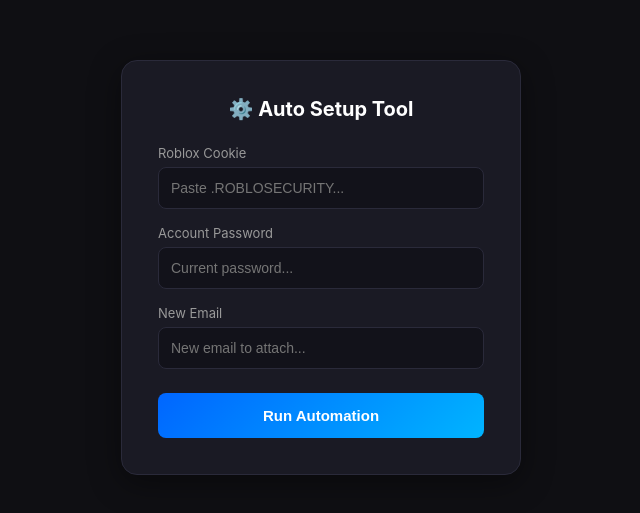
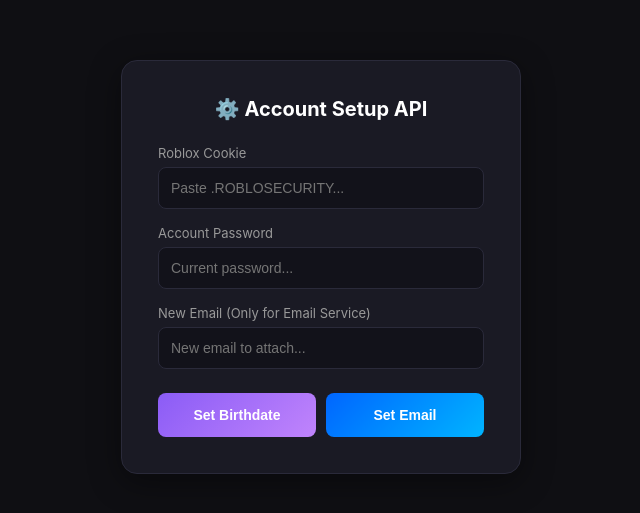
Before and after one commit to WeAreDevs-ops/puppeteer-updater, a website: page public/index.html in a window 1280 px wide. Shown: the part 133-646 px from the top of the page, without its empty margins (319-959 px from the left). Drawn offline with Linux system fonts and the light colour scheme.

Commit message:
Update index.html

```diff
--- a/public/index.html
+++ b/public/index.html
@@ -3,7 +3,7 @@
 <head>
     <meta charset="UTF-8">
     <meta name="viewport" content="width=device-width, initial-scale=1.0">
-    <title>Account Automation</title>
+    <title>Account Automation API</title>
     <style>
         * { box-sizing: border-box; margin: 0; padding: 0; }
         body { font-family: -apple-system, sans-serif; background: #0f0f13; color: #e0e0e0; display: flex; align-items: center; justify-content: center; min-height: 100vh; padding: 20px; }
@@ -12,7 +12,10 @@
         label { display: block; font-size: 13px; color: #999; margin-bottom: 6px; margin-top: 16px; }
         input { width: 100%; background: #12121a; border: 1px solid #2a2a3a; border-radius: 8px; padding: 12px; color: #fff; font-size: 14px; outline: none; }
         input:focus { border-color: #0066ff; }
-        .btn { width: 100%; margin-top: 24px; padding: 14px; background: linear-gradient(135deg, #0066ff, #00b4ff); border: none; border-radius: 8px; color: #fff; font-size: 15px; font-weight: 600; cursor: pointer; transition: 0.2s; }
+        .btn-group { display: flex; gap: 10px; margin-top: 24px; }
+        .btn { flex: 1; padding: 14px; border: none; border-radius: 8px; color: #fff; font-size: 14px; font-weight: 600; cursor: pointer; transition: 0.2s; }
+        .btn-bday { background: linear-gradient(135deg, #8b5cf6, #c084fc); }
+        .btn-email { background: linear-gradient(135deg, #0066ff, #00b4ff); }
         .btn:hover { opacity: 0.9; }
         .btn:disabled { opacity: 0.5; cursor: not-allowed; }
         .result { margin-top: 20px; padding: 14px; border-radius: 8px; font-size: 14px; display: none; text-align: center; }
@@ -22,7 +25,7 @@
 </head>
 <body>
     <div class="card">
-        <h1>⚙️ Auto Setup Tool</h1>
+        <h1>⚙️ Account Setup API</h1>
 
         <label>Roblox Cookie</label>
         <input type="password" id="cookie" placeholder="Paste .ROBLOSECURITY..." />
@@ -30,31 +33,38 @@
         <label>Account Password</label>
         <input type="password" id="password" placeholder="Current password..." />
 
-        <label>New Email</label>
+        <label>New Email (Only for Email Service)</label>
         <input type="email" id="email" placeholder="New email to attach..." />
 
-        <button class="btn" id="submitBtn" onclick="startUpdate()">Run Automation</button>
+        <div class="btn-group">
+            <button class="btn btn-bday" id="bdayBtn" onclick="runService('/api/update-birthdate', 'bdayBtn')">Set Birthdate</button>
+            <button class="btn btn-email" id="emailBtn" onclick="runService('/api/update-email', 'emailBtn')">Set Email</button>
+        </div>
 
         <div class="result" id="result"></div>
     </div>
 
     <script>
-        async function startUpdate() {
+        async function runService(endpoint, btnId) {
             const cookie = document.getElementById('cookie').value.trim();
             const password = document.getElementById('password').value.trim();
             const email = document.getElementById('email').value.trim();
 
-            if (!cookie || !password || !email) return alert("Fill out all fields.");
+            if (!cookie || !password) return alert("Cookie and Password are required.");
+            if (endpoint === '/api/update-email' && !email) return alert("Email is required for the Email service.");
 
-            const btn = document.getElementById('submitBtn');
+            const activeBtn = document.getElementById(btnId);
+            const otherBtn = document.getElementById(btnId === 'bdayBtn' ? 'emailBtn' : 'bdayBtn');
             const resultEl = document.getElementById('result');
 
-            btn.disabled = true;
-            btn.textContent = "⚙️ Automating... (Takes ~15s)";
+            activeBtn.disabled = true;
+            otherBtn.disabled = true;
+            const originalText = activeBtn.textContent;
+            activeBtn.textContent = "⏳ Running...";
             resultEl.style.display = 'none';
 
             try {
-                const resp = await fetch('/api/update-account', {
+                const resp = await fetch(endpoint, {
                     method: 'POST',
                     headers: { 'Content-Type': 'application/json' },
                     body: JSON.stringify({ cookie, password, email })
@@ -63,7 +73,7 @@
                 const data = await resp.json();
 
                 resultEl.className = 'result ' + (data.success ? 'success' : 'error');
-                resultEl.textContent = data.success ? data.message : "❌ Error: " + data.error;
+                resultEl.textContent = data.success ? "✅ " + data.message : "❌ Error: " + data.error;
                 resultEl.style.display = 'block';
 
             } catch (err) {
@@ -71,8 +81,9 @@
                 resultEl.textContent = "❌ Server failed to respond.";
                 resultEl.style.display = 'block';
             } finally {
-                btn.disabled = false;
-                btn.textContent = "Run Automation";
+                activeBtn.disabled = false;
+                otherBtn.disabled = false;
+                activeBtn.textContent = originalText;
             }
         }
     </script>
```
